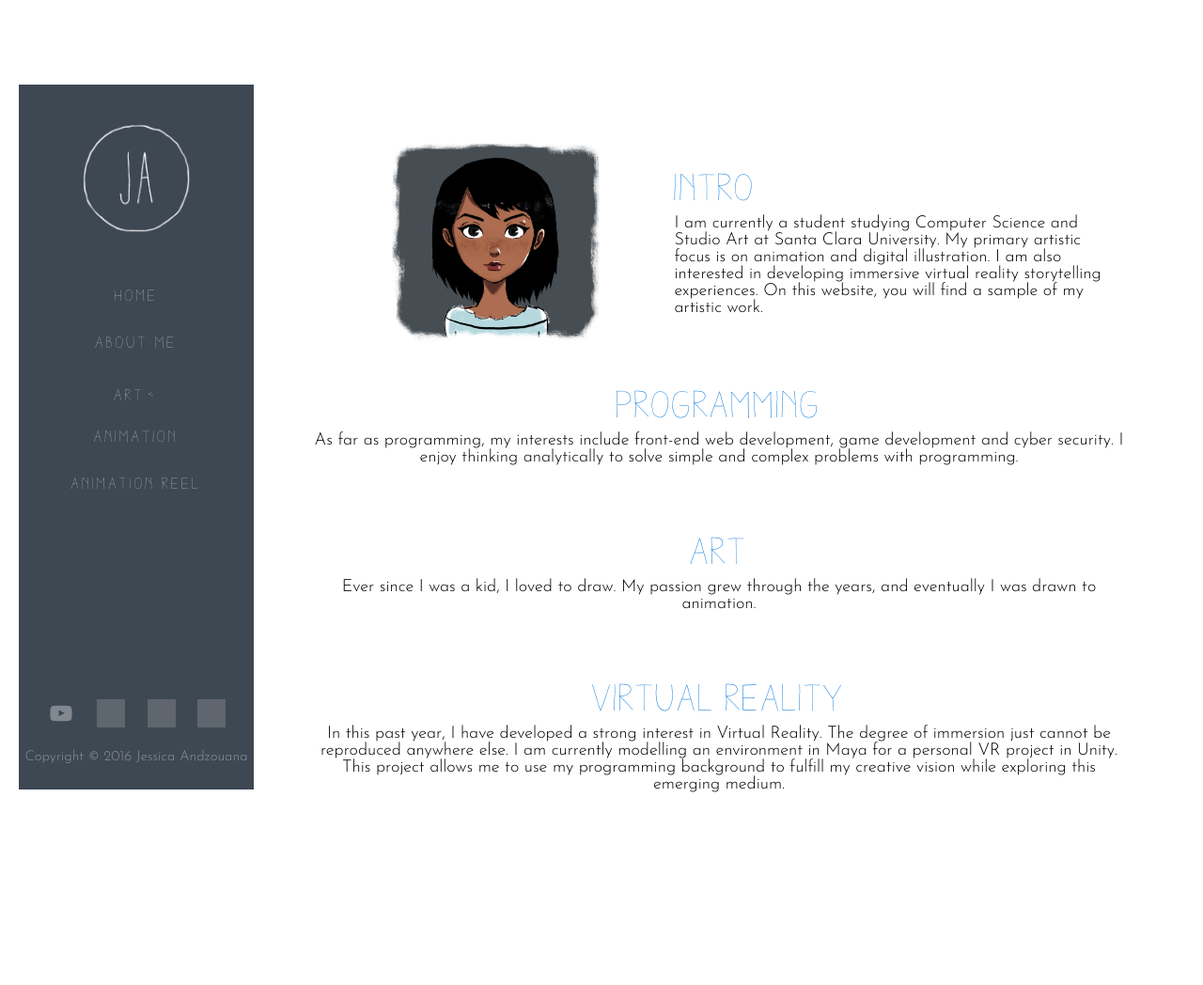
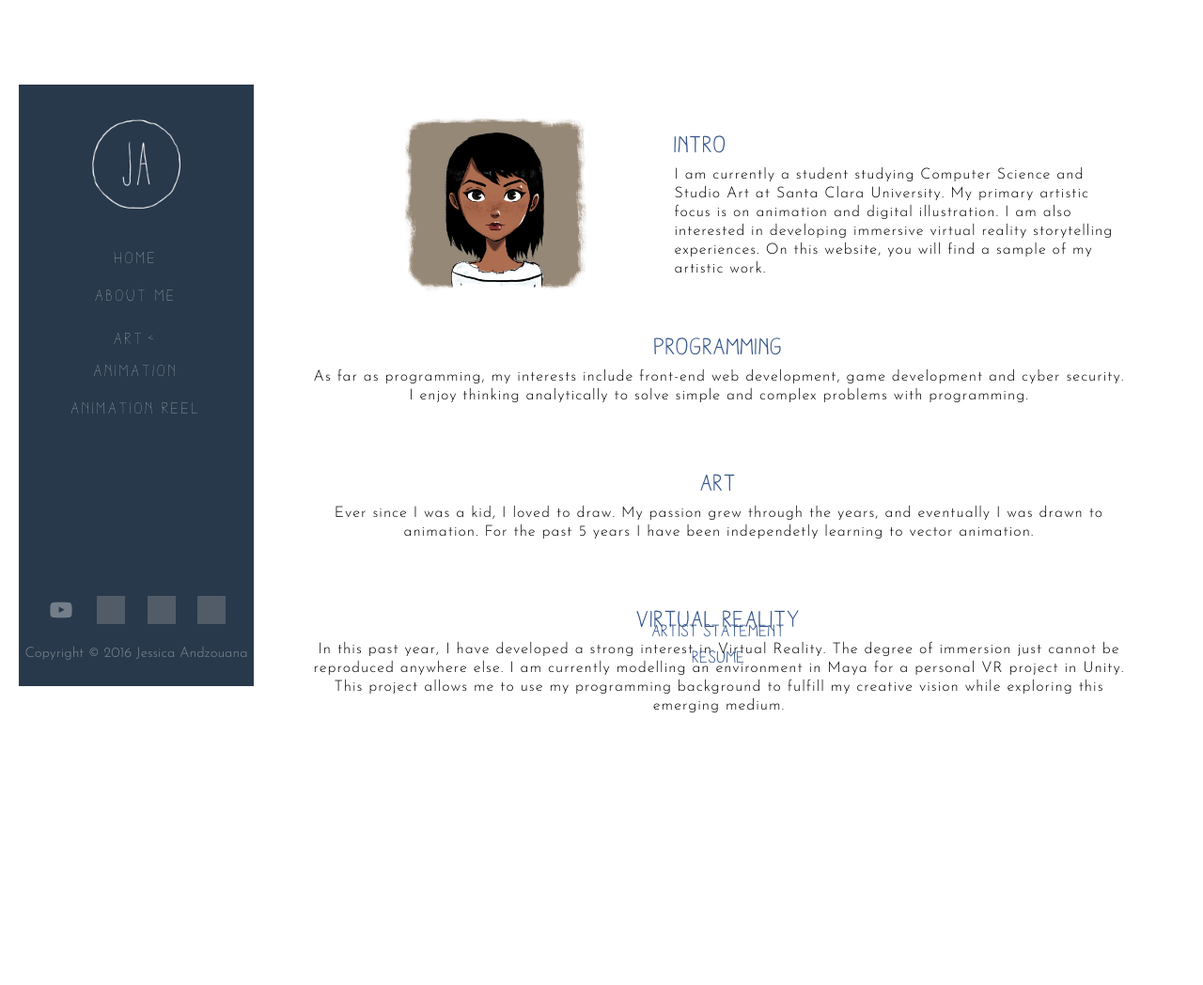
Before and after one commit to jandzouana/jandzouana.github.io, a PHP site: page /about.html in a window 1280 px wide. Shown: the whole page at 94% size. After the commit the page ends 758 px from the top, so only its background shows below. Run offline with PHP 8.4, Linux system fonts and the light colour scheme; style sheets or scripts are compiled from the project's sources; grey boxes are pictures that could not be loaded.

Commit message:
updates color, menu, font size

```diff
--- a/about.html
+++ b/about.html
@@ -111,7 +111,7 @@
 						</div>
 						<div class="text2">
 							<h2>Art</h2>
-							<h3>Ever since I was a kid, I loved to draw. My passion grew through the years, and eventually I was drawn to animation. </h3>
+							<h3>Ever since I was a kid, I loved to draw. My passion grew through the years, and eventually I was drawn to animation. For the past 5 years I have been independetly learning to vector animation. </h3>
 						</div>
 						<div class="text2">
 							<h2>Virtual Reality</h2>
@@ -119,6 +119,10 @@
 						</div>
 					</div>
 				</div>
+				<div class="link-box">
+					<a href="docs/artist.pdf" target="_blank"> Artist Statement</a>
+					<a href="docs/resume.pdf" target="_blank"> Resume </a>
+				</div>
 			</main>
 		</div>
 	</body>
--- a/sass/_colors.scss
+++ b/sass/_colors.scss
@@ -2,9 +2,12 @@
 $sub-head-color: lighten(#3d4853, 15%);
 $overlay: #00284d;
 $focus: #0074D9;
-$menu: #3d4853;
-$menu-sub: darken($menu, 12%);
-$hover-menu: #ffbf5e;
+$menu: lighten(desaturate(#203449, 8%), 2%);
+$menu-nav: desaturate(lighten($menu, 5%), 2%);
+$menu-sub: darken($menu, 8%);
+$menu-mob: darken($menu-nav, 5%);
+$hover-menu: darken(#ffbf5e, 6%);
 $slide-color: #d3d3d3;
 //$btn-color: darken(grey, 20%);
 $btn-color: $menu;
+$about-header: lighten(#273f66, 10%);
--- a/sass/_variable.scss
+++ b/sass/_variable.scss
@@ -6,7 +6,7 @@ $page-header: 26px;
 
 $grid-size: 1100px;
 $page-width: 1500px;
-$page-height: 80vh;
+$page-height: 600px;
 $page_padding_top: 50px;
 $max-land-height: 600px;
 //height of header in mobile
--- a/sass/about.scss
+++ b/sass/about.scss
@@ -8,30 +8,60 @@
 }
 
 #main-about{
+	display: flex;
+	flex-direction: column;
+	justify-content: flex-start;
+	padding: 20px;
+}
+
+.link-box{
+	height: 10%;
+	//border: 1px solid blue;
+	//padding: 20px;
+	display: flex;
+	flex-direction: column;
+	justify-content: center;
+	align-content: flex-start;
+	a{
+		//font-family: 'Josefin Sans', sans-serif;
+		font-family: AracneRegular;
+		font-size: 18px;
+		color: $about-header;
+		text-decoration: none;
+		cursor: pointer;
+		text-align: center;
+		padding-top: 10px;
+	}
 }
 .about-container{
 	//border-top: 1px solid $slide-color;
-	margin: 20px;
+	//border: 2px solid orange;
 	display: flex;
 	flex-direction: column;
 	width: auto;
 	height: 90%;
 
 	h2{
-		color: $focus;
-		margin-bottom: 10px;
+		//border: 1px solid red;
+		color: $about-header;
+		padding-bottom: 10px;
+		font-size:25px;
+		font-family: AracneRegular;
 	}
 	h3{
+		line-height:1.25;
+		//border: 1px solid blue;
 		text-align: center;
+		letter-spacing: 1px;
+		font-size: 16px;
 	}
 
 }
 
 
 .box1{
-	padding-top: 25px;
 	height: 40%;
-	//border: 1px solid red;
+	//border: 2px solid green;
 	display: flex;
 	flex-direction: row;
 	justify-content: center;
@@ -44,7 +74,7 @@
 }
 .box2{
 	height: 60%;
-	//border: 1px solid blue;
+	//border: 2px solid green;
 	display: flex;
 	flex-direction: column;
 	h2{
@@ -79,17 +109,36 @@
 	background-image: url(../pictures/profile.jpg);
 }
 
+@media only screen and (max-width: 1200px){
+	.about-container{
+
+		h2{
+			font-size:20px;
+		}
+		h3{
+		//	line-height:1.25;
+		//	letter-spacing: 1px;
+			font-size: 14px;
+		}
+
+	}
+}
+
 @media only screen and (max-width:$cut-off){
 
 	#main-about{
 		//border: 1px solid green;
+		justify-content: flex-start;
+		height: 180vh;
+	}
 
-		height: 170vh;
+	.link-box{
+		height: 10%;
 	}
 	.about-container{
 		border-top: 0px solid red;
 		//border: 3px solid orange;
-		height: 100%;
+		height: 90%;
 		margin: 0px;
 
 	}
@@ -141,21 +190,35 @@
 	}
 }
 
+@media only screen and (max-width:600px){
+	.text2, .text{
+		h2{
+			font-size: 3vh;
+		}
+		h3{
+			font-size: 1.5vh;
+		}
+
+	}
+}
 @media only screen and (max-width:$cut-off) and (orientation:landscape) and (max-height: $max-land-height){
 	#main-about{
 		//border: 1px solid green;
-
-		height: 220vh;
+		margin-top: $nav-height;
+		height: 240vh;
+	}
+	.link-box{
+		height: 20vh;
 	}
 	.text2, .text{
 		//border: 1px solid blue;
 		height: auto;
 
 		h2{
-			font-size: 10vh;
+			font-size: 8vh;
 		}
 		h3{
-			font-size: 5.5vh;
+			font-size: 4.5vh;
 		}
 
 
@@ -175,10 +238,10 @@
 	}
 	.small{
 		h2{
-			font-size: 7vh!important;
+			//font-size: 7vh!important;
 		}
 		h3{
-			font-size: 5vh!important;
+			//font-size: 5vh!important;
 		}
 
 	}
--- a/sass/digital.scss
+++ b/sass/digital.scss
@@ -1,4 +1,4 @@
-
+/*Stylesheet for digital art page*/
 @import "fonts";
 @import "colors";
 @import "variable";
@@ -42,7 +42,7 @@
 }
 
 
-@media only screen and (max-width: $cut-off) and (orientation: landscape){
+@media only screen and (max-width:$cut-off) and (orientation: landscape){
 #main-char{
 	padding-bottom: .6*$char-main-marg-bot;
 	padding-top: 10px;
--- a/sass/main.scss
+++ b/sass/main.scss
@@ -14,6 +14,13 @@
 @import "reel";
 @import "digital";
 @import "about";
+
+@mixin box-shadow2($top, $left, $blur, $color, $inset:"") {
+
+      -webkit-box-shadow:$top $left $blur $color #{$inset};
+      -moz-box-shadow:$top $left $blur $color #{$inset};
+      box-shadow:$top $left $blur $color #{$inset};
+}
 * {
 	//border: 1px solid red !important;
 	-webkit-box-sizing: border-box;
@@ -57,9 +64,9 @@ body{
 	display: flex;
 	justify-content: center;
 	flex-flow: row nowrap;
-	height: $page-height;
-	max-height: $page-height;
-	min-height: 750px;
+	height: 80vh;
+	max-height: 80vh;
+	min-height: $page-height;
 	max-width: $page-width;
 	width: 100%;
 }
@@ -69,11 +76,11 @@ body{
 	display: none;
 	height: $nav-height;
 	width: 100%;
-	background-color: lighten($menu, 10%);
+	background-color: $menu-nav;
 	position: fixed;
 	z-index: 4;
-	@include single-box-shadow(10px 10px 5px 2px black);
-	//box-shadow: 10px 10px 5px black;
+	@include box-shadow2(0, 1px, 3px, darken(#203449, 6%))
+	//box-shadow: 0px 2px 3px darken(#203449, 15%);
 }
 
 .nav-logo{
@@ -110,7 +117,7 @@ body{
 	display: inline-block;
 	padding: .5em;
 	//background-color: darken($menu, 2%);
-	background-color: lighten($menu, 10%);
+	background-color: $menu-nav;
 
 	/*
 	&:hover{
@@ -305,7 +312,7 @@ main{
 }
 
 .bot-nav{
-	background-color: $menu;
+	background-color: $menu-mob;
 	height: auto;
 
 }
@@ -316,7 +323,7 @@ main{
 	width: 0vw;
 
 	display: none;
-	border: 2px solid green;
+	//border: 2px solid green;
 	position: relative;
 	padding-top: $nav-height+5;
 	flex-flow: column wrap;
@@ -373,6 +380,7 @@ main{
 		padding: 0;
 	}
 	.menu{
+		background-color: $menu-mob;
 		position: fixed;
 		top: $nav-height;
 		display: none;
@@ -457,3 +465,53 @@ main{
 		display:block!important;
 	}
 }
+
+
+/*Desktop media queries*/
+@media only screen and (max-height: 900px) and (min-width: $cut-off+1){
+	#brand{
+		justify-content: flex-start;
+		margin-top: 35px;
+		margin-bottom: 40px;
+		transition: margin .2s;
+	}
+	#logo{
+		img{
+			width: $logo-size;
+			height: $logo-size;
+			transition: width .2s;
+			transition: height .2s;
+		}
+	}
+	.main-nav-ul {
+
+		li {
+			//border: 1px solid green;
+			height: 50px;
+			transition: height .2s;
+			a{
+				//border: 1px solid orange;
+			}
+		}
+	}
+}
+
+@media only screen and (max-height: 840px) and (min-width: $cut-off+1){
+	#brand{
+		justify-content: flex-start;
+		margin-top: 35px;
+		margin-bottom: 30px;
+		transition: margin .2s;
+	}
+	.main-nav-ul {
+
+		li {
+			//border: 1px solid green;
+			height: 40px;
+			transition: height .2s;
+			a{
+				//border: 1px solid orange;
+			}
+		}
+	}
+}
--- a/stylesheets/digital.css
+++ b/stylesheets/digital.css
@@ -1,3 +1,4 @@
+/*Stylesheet for digital art page*/
 @import 'https://fonts.googleapis.com/css?family=Josefin+Sans';
 @import 'https://fonts.googleapis.com/css?family=Josefin+Sans:300,400';
 @font-face {
--- a/stylesheets/main.css
+++ b/stylesheets/main.css
@@ -1261,8 +1262,32 @@ h3 {
 /*Variables*/
 /*Menu*/
 /*Nav bar*/
+#main-about {
+  display: flex;
+  flex-direction: column;
+  justify-content: flex-start;
+  padding: 20px;
+}
+
+.link-box {
+  height: 10%;
+  display: flex;
+  flex-direction: column;
+  justify-content: center;
+  align-content: flex-start;
+}
+
+.link-box a {
+  font-family: AracneRegular;
+  font-size: 18px;
+  color: #35568b;
+  text-decoration: none;
+  cursor: pointer;
+  text-align: center;
+  padding-top: 10px;
+}
+
 .about-container {
-  margin: 20px;
   display: flex;
   flex-direction: column;
   width: auto;
@@ -1270,16 +1295,20 @@ h3 {
 }
 
 .about-container h2 {
-  color: #0074D9;
-  margin-bottom: 10px;
+  color: #35568b;
+  padding-bottom: 10px;
+  font-size: 25px;
+  font-family: AracneRegular;
 }
 
 .about-container h3 {
+  line-height: 1.25;
   text-align: center;
+  letter-spacing: 1px;
+  font-size: 16px;
 }
 
 .box1 {
-  padding-top: 25px;
   height: 40%;
   display: flex;
   flex-direction: row;
@@ -1464,7 +1513,7 @@ body {
   flex-flow: row nowrap;
   height: 80vh;
   max-height: 80vh;
-  min-height: 750px;
+  min-height: 600px;
   max-width: 1500px;
   width: 100%;
 }
@@ -1494,7 +1543,7 @@ body {
 /*Navigation + logo + footer*/
 .menu {
   z-index: 2;
-  background-color: #3d4853;
+  background-color: #28394b;
   max-width: 250px;
   width: 100%;
   height: 100%;
@@ -1744,7 +1793,7 @@ main {
 }
 
 .bot-nav {
-  background-color: #3d4853;
+  background-color: #29394a;
   height: auto;
 }
 
@@ -1882,3 +1931,36 @@ main {
     display: block !important;
   }
 }
+
+/*Desktop media queries*/
+@media only screen and (max-height: 900px) and (min-width: 901px) {
+  #brand {
+    justify-content: flex-start;
+    margin-top: 35px;
+    margin-bottom: 40px;
+    transition: margin .2s;
+  }
+  #logo img {
+    width: 100px;
+    height: 100px;
+    transition: width .2s;
+    transition: height .2s;
+  }
+  .main-nav-ul li {
+    height: 50px;
+    transition: height .2s;
+  }
+}
+
+@media only screen and (max-height: 840px) and (min-width: 901px) {
+  #brand {
+    justify-content: flex-start;
+    margin-top: 35px;
+    margin-bottom: 30px;
+    transition: margin .2s;
+  }
+  .main-nav-ul li {
+    height: 40px;
+    transition: height .2s;
+  }
+}
--- a/stylesheets/screen.css
+++ b/stylesheets/screen.css
@@ -135,7 +135,7 @@ h3 {
   border-radius: .25em;
   border-style: solid;
   border-width: 1px;
-  color: #3d4853;
+  color: #28394b;
   display: inline-block;
   font-family: AracneRegular, avenir, helvetica, roboto, arial, sans-serif;
   letter-spacing: .15em;
@@ -164,7 +164,7 @@ h3 {
 
 .btn:hover {
   color: white;
-  background-color: #3d4853;
+  background-color: #28394b;
   transition: background-color .3s, color .3s, border .3s;
 }
 
```
Also changed, not shown: other parts of stylesheets/main.css (+44 -23 lines), stylesheets/about.css (+63 -15 lines), pictures/profile.jpg, pictures/profile_org.jpg (added), 2 other files.
